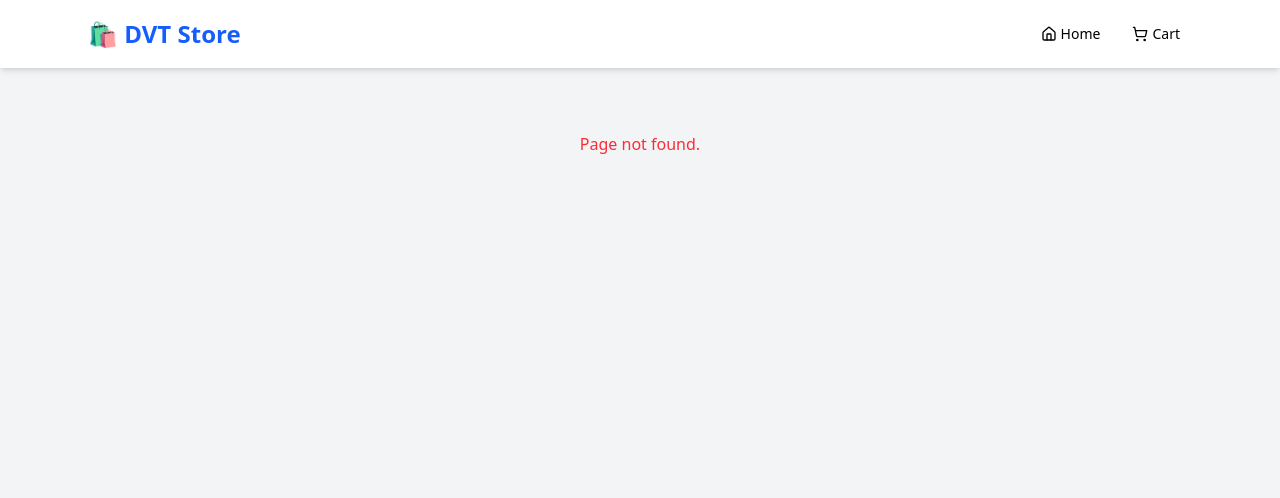
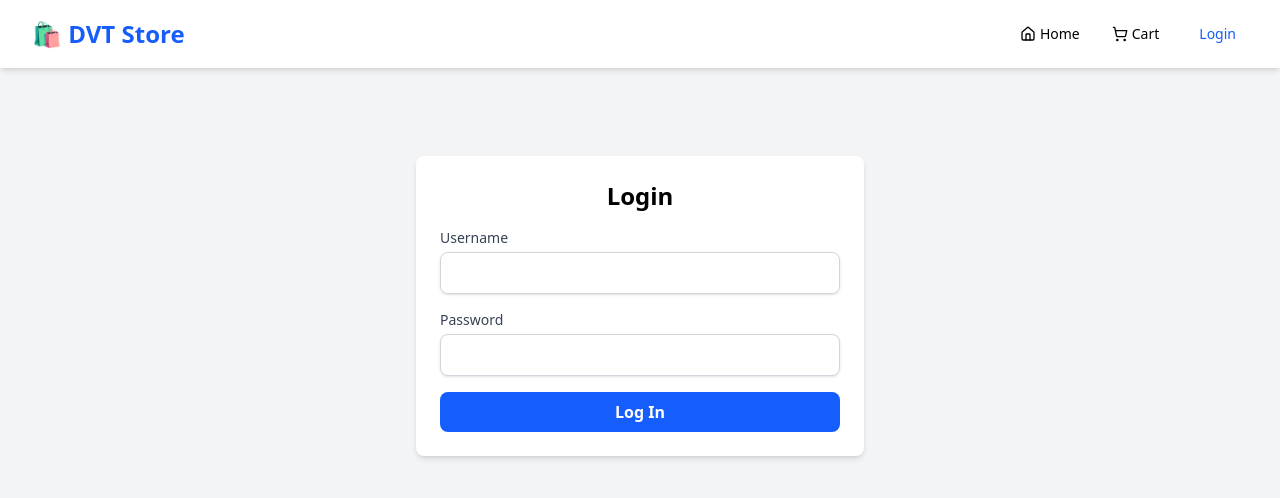
Before and after one commit to Ankitadal123/Ecommerce-site, a React (Vite) app in the folder challenge-react-storefront/: page /login in a window 1280 px wide. Before the commit this address had no page. Shown: the top 498 px of the page. Built offline with nearby package versions, Linux system fonts and the light colour scheme.

Commit message:
Login/Logout form with authstore

```diff
--- a/challenge-react-storefront/src/App.tsx
+++ b/challenge-react-storefront/src/App.tsx
@@ -1,19 +1,34 @@
-//import { useState } from 'react';
-import { Link, Routes, Route, NavLink } from 'react-router-dom';
+import { Link, Routes, Route, NavLink, useLocation } from 'react-router-dom';
 import Home from './pages/Home';
 import Cart from './pages/Cart';
 import Checkout from './pages/Checkout';
 import ProductDetail from './pages/ProductDetail';
-import { ShoppingCart, Home as HomeIcon } from 'lucide-react';
+import Login from './pages/Login';
+import useAuthStore from './store/authStore';
+import { ShoppingCart, Home as HomeIcon, User } from 'lucide-react';
 
 export default function App() {
-  //const [searchTerm, setSearchTerm] = useState('');
+  const location = useLocation();
+  const isHome = location.pathname === '/';
+
+  const { isLoggedIn, email, logout } = useAuthStore();
+
+  const getNameFromEmail = (email: string | null): string => {
+    if (!email) return '';
+    const namePart = email.split('@')[0];
+    const words = namePart.match(/[a-zA-Z]+/g) || [];
+    return words
+      .map((word) => word.charAt(0).toUpperCase() + word.slice(1))
+      .join(' ');
+  };
+
+  const displayName = getNameFromEmail(email);
 
   return (
     <div className="min-h-screen bg-gray-100">
       {/* Header */}
       <header className="bg-white shadow-md sticky top-0 z-40">
-        <div className="max-w-6xl mx-auto px-6 py-4 flex items-center gap-4">
+        <div className="max-w-7xl mx-auto px-4 sm:px-6 lg:px-8 py-4 flex flex-col sm:flex-row sm:items-center sm:justify-between gap-4">
           {/* Logo */}
           <Link
             to="/"
@@ -22,13 +37,18 @@ export default function App() {
             🛍️ DVT Store
           </Link>
 
-          {/* Centered search bar */}
-          <div className="flex-1">
+          {/* Optional Search bar (for Home) */}
+          {isHome && (
+            <div className="w-full sm:flex-1">
+              {/* If you want to re-enable search state here later */}
+              {/* <input ... /> */}
+            </div>
+          )}
 
-          </div>
-
+          {/* Navigation + Auth */}
+          <div className="flex items-center gap-4 whitespace-nowrap">
             {/* Navigation */}
-          <nav className="flex gap-2 text-sm font-medium whitespace-nowrap">
+            <nav className="flex gap-2 text-sm font-medium">
               <NavLink
                 to="/"
                 className={({ isActive }) =>
@@ -50,18 +70,45 @@ export default function App() {
                 <ShoppingCart className="h-4 w-4" /> Cart
               </NavLink>
             </nav>
+
+            {/* Auth section */}
+            {isLoggedIn ? (
+              <div className="flex items-center gap-3 text-sm font-medium text-gray-700">
+                <div className="flex items-center gap-1">
+                  <User className="h-4 w-4 text-blue-600" />
+                  <span className="text-blue-700 font-semibold">{displayName}</span>
+                </div>
+                <button
+                  onClick={logout}
+                  className="px-3 py-2 rounded-lg text-sm text-blue-600 hover:bg-blue-100 transition"
+                >
+                  Logout
+                </button>
+              </div>
+            ) : (
+              <NavLink
+                to="/login"
+                className="text-sm px-3 py-2 rounded-lg text-blue-600 hover:bg-blue-100 transition"
+              >
+                Login
+              </NavLink>
+            )}
+          </div>
         </div>
       </header>
 
       {/* Routes */}
-      <main className="max-w-6xl mx-auto px-6 py-6">
+      <main className="max-w-7xl mx-auto px-4 sm:px-6 lg:px-8 py-6">
         <Routes>
           <Route path="/" element={<Home />} />
           <Route path="/cart" element={<Cart />} />
           <Route path="/product/:id" element={<ProductDetail />} />
           <Route path="/checkout" element={<Checkout />} />
-          <Route path="*" element={<p className="text-center text-red-500 py-10">Page not found.</p>} />
-
+          <Route path="/login" element={<Login />} />
+          <Route
+            path="*"
+            element={<p className="text-center text-red-500 py-10">Page not found.</p>}
+          />
         </Routes>
       </main>
     </div>
--- a/challenge-react-storefront/src/components/CategorySidebar.tsx
+++ b/challenge-react-storefront/src/components/CategorySidebar.tsx
@@ -1,4 +1,3 @@
-// src/components/CategorySidebar.tsx
 import { useEffect, useState } from 'react';
 import { fetchCategories } from '../services/categoryService';
 import { ChevronRight, ChevronUp } from 'lucide-react';
@@ -20,15 +19,21 @@ export default function CategorySidebar({ selected, onSelect }: Props) {
   const allCategories = ['all', ...categories];
 
   return (
-    <aside className="w-60 border-r bg-white p-4 sticky top-0">
+    <aside className="w-full lg:w-64 bg-white rounded-lg shadow-sm p-4 lg:sticky top-24">
+      {/* Header toggle */}
       <div
         className="flex justify-between items-center font-semibold text-white bg-gray-800 px-4 py-2 rounded cursor-pointer"
         onClick={() => setOpen(!open)}
       >
         Shop by Department
-        <ChevronUp className={`w-4 h-4 transform transition ${open ? '' : 'rotate-180'}`} />
+        <ChevronUp
+          className={`w-4 h-4 transform transition duration-200 ${
+            open ? '' : 'rotate-180'
+          }`}
+        />
       </div>
 
+      {/* Category List */}
       {open && (
         <ul className="mt-4 space-y-2">
           {allCategories.map((cat) => (
@@ -36,14 +41,14 @@ export default function CategorySidebar({ selected, onSelect }: Props) {
               key={cat}
               onClick={() => onSelect(cat)}
               className={clsx(
-                'flex justify-between items-center px-4 py-2 rounded cursor-pointer transition',
+                'flex justify-between items-center px-4 py-2 rounded cursor-pointer transition text-sm',
                 selected === cat
                   ? 'bg-blue-100 text-blue-700 font-semibold'
                   : 'hover:bg-gray-100 text-gray-800'
               )}
             >
               {cat === 'all' ? 'All' : capitalize(cat)}
-              <ChevronRight className="w-4 h-4 text-gray-500" />
+              <ChevronRight className="w-4 h-4 text-gray-400" />
             </li>
           ))}
         </ul>
@@ -53,5 +58,5 @@ export default function CategorySidebar({ selected, onSelect }: Props) {
 }
 
 function capitalize(str: string) {
-  return str[0].toUpperCase() + str.slice(1);
+  return str.charAt(0).toUpperCase() + str.slice(1);
 }
--- a/challenge-react-storefront/src/pages/Home.tsx
+++ b/challenge-react-storefront/src/pages/Home.tsx
@@ -47,7 +47,7 @@ export default function Home() {
         </div>
 
         {/* Product Grid */}
-        <div className="grid grid-cols-1 sm:grid-cols-2 lg:grid-cols-3 gap-6 justify-items-center">
+        <div className="grid grid-cols-1 sm:grid-cols-2 lg:grid-cols-3 gap-6 ">
           {filtered.map((product) => (
             <ProductCard key={product.id} product={product} />
           ))}
--- /dev/null
+++ b/challenge-react-storefront/src/pages/Login.tsx
@@ -0,0 +1,53 @@
+import { useState } from 'react';
+import { useNavigate } from 'react-router-dom';
+import useAuthStore from '../store/authStore';
+
+export default function Login() {
+  const [username, setUsername] = useState('');
+  const [password, setPassword] = useState('');
+  const login = useAuthStore(state => state.login);
+  const navigate = useNavigate();
+
+  const handleSubmit = (e: React.FormEvent) => {
+    e.preventDefault();
+
+    if (username && password) {
+      login(username);
+      navigate('/'); // Redirect after login
+    } else {
+      alert('Please enter a username and password');
+    }
+  };
+
+  return (
+    <div className="max-w-md mx-auto mt-16 bg-white shadow-md rounded-lg p-6">
+      <h2 className="text-2xl font-bold mb-4 text-center">Login</h2>
+      <form onSubmit={handleSubmit} className="space-y-4">
+        <div>
+          <label className="block text-sm font-medium text-gray-700">Username</label>
+          <input
+            type="text"
+            className="mt-1 w-full px-3 py-2 border border-gray-300 rounded-lg shadow-sm focus:outline-none focus:ring-blue-500"
+            value={username}
+            onChange={e => setUsername(e.target.value)}
+          />
+        </div>
+        <div>
+          <label className="block text-sm font-medium text-gray-700">Password</label>
+          <input
+            type="password"
+            className="mt-1 w-full px-3 py-2 border border-gray-300 rounded-lg shadow-sm focus:outline-none focus:ring-blue-500"
+            value={password}
+            onChange={e => setPassword(e.target.value)}
+          />
+        </div>
+        <button
+          type="submit"
+          className="w-full bg-blue-600 hover:bg-blue-700 text-white font-semibold py-2 rounded-lg"
+        >
+          Log In
+        </button>
+      </form>
+    </div>
+  );
+}
--- /dev/null
+++ b/challenge-react-storefront/src/store/authStore.ts
@@ -0,0 +1,17 @@
+import { create } from 'zustand';
+
+interface AuthState {
+  isLoggedIn: boolean;
+  email: string | null;
+  login: (email: string) => void;
+  logout: () => void;
+}
+
+const useAuthStore = create<AuthState>((set) => ({
+  isLoggedIn: false,
+  email: null,
+  login: (email) => set({ isLoggedIn: true, email }),
+  logout: () => set({ isLoggedIn: false, email: null }),
+}));
+
+export default useAuthStore;
```
Lines whose indentation alone changed are shown as unchanged.
